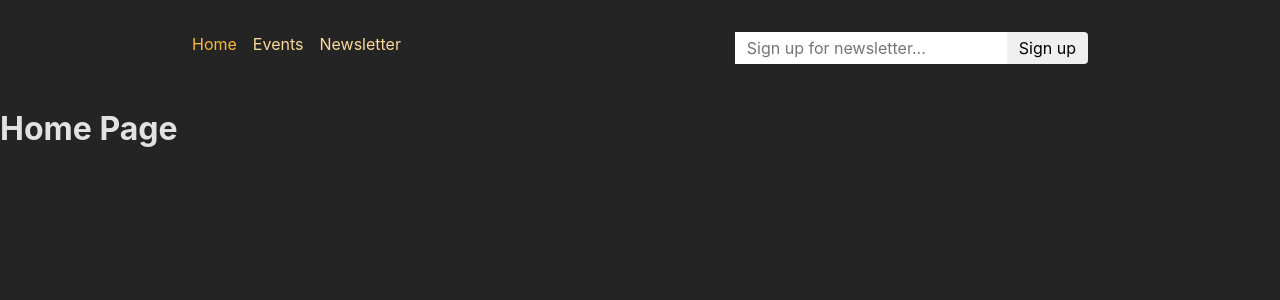
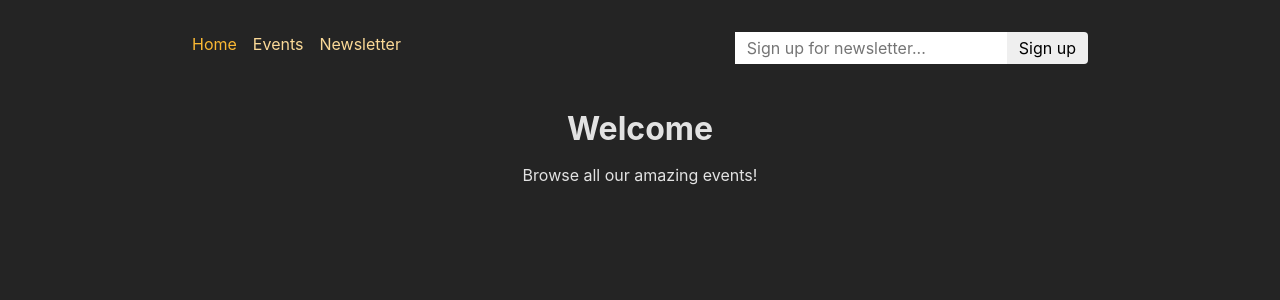
Before and after one commit to JanGolder/SPA, a React (Create React App) app in the folder frontend/: page / in a window 1280 px wide. Shown: the top 300 px of the page. Built offline with nearby package versions, Linux system fonts and the light colour scheme.

Commit message:
add loading functionality using defer, Suspense and Await

```diff
--- a/frontend/src/pages/Events.js
+++ b/frontend/src/pages/Events.js
@@ -1,25 +1,37 @@
 // useLoaderData pobiera dane z loadera (tego najbliższego)
-import { useLoaderData, json } from "react-router-dom";
+// defer to funkcja, dzięki której mozna opóźniać/ustawiać kiedy dany element ma się wyrenderować, może przyspieszyć działanie strony (szczególnie jeśli na stronie używanych jest wiele http requests)
+import { Suspense } from "react";
+import { useLoaderData, json, defer, Await } from "react-router-dom";
 
 import EventsList from "../components/EventsList";
 
 function EventsPage() {
   // odbiera data z najbliższego loadera (może być na poziomie wywołania loadera lub niżej, ale nigdy wyżej), technicznie funkcja w loaderze zwraca promise (async) ale react zwraca już wartość po promise
-  const data = useLoaderData();
+  // const data = useLoaderData();
+
+// wykorzystanie defer (useLoaderData zwraca defer) przy użyciu Await
+
+const {events} = useLoaderData()
+return (
+  // Suspense może być użyty w niektórych sytuacjach aby pokazać błąd w trakcie ładowania data, tutaj umożliwia pokazanie kontentu w trakcie ładowania listy eventów
+  <Suspense fallback={<p style={{textAlign: 'center'}}>Loading...</p>}>
+<Await resolve={events}>
+  {(loadedEvents)=><EventsList events={loadedEvents}/>}
+</Await>
+</Suspense>
+)
 
   // if(data.isError){
   //     return <p>{data.message}</p>
   // }
-
-  const events = data.events;
-
-  return <EventsList events={events} />;
+// bez defer data byłaby wartościami z loadera i renderowała events:
+  // const events = data.events;
+  // return <EventsList events={events} />;
 }
 
 export default EventsPage;
 
-// eksport loadera (pierwotnie w app.js, ale dla lepszej przejrzystości funkcja przeniesiona tutaj i wyeksportowana)
-export async function loader() {
+async function loadEvents(){
     // loadery działają po stronie przeglądarki, nie serwera, można więc korzystać tutaj np z localStorage, nie można natomiast wykorzystywać hooków react (dostępne tylko w komponentach)
     const response = await fetch("http://localhost:8080/events");
 
@@ -41,6 +53,18 @@ export async function loader() {
       //   const res = new Response('any data', {status: 201});
 
       //   może zostać zwrócony każdy typ danych
-    return response;
+      // return response;
+      // z uwagi na użycie defer return musiał zostać zmodyfikowany
+      const resData = await response.json();
+      return resData.events;
     }
 }
+
+
+// eksport loadera (pierwotnie w app.js, ale dla lepszej przejrzystości funkcja przeniesiona tutaj i wyeksportowana)
+export function loader() {
+  // zwracamy defer, (cała zawartość pierwotnego loadera przeniesiona do funkcji loadEvents z uwagi na wykorzystanie defer) defer potrzebuje obiektu, nazwa klucza jest dowolna, przekazujemy funkcję z promisem (musi być promise bo nie byłoby co opóźniać), idea defer jest taka że chcemy załadować komponent i go wyświetlić pomimo tego, że nie ma jeszcze załadowanych przyszłych wartości
+return defer({
+  events: loadEvents()
+})
+}
--- a/frontend/src/pages/Home.js
+++ b/frontend/src/pages/Home.js
@@ -1,7 +1,12 @@
+import PageContent from '../components/PageContent';
+
 const HomePage = ()=>{
 
     return (
-        <h1>Home Page</h1>
+        <PageContent title="Welcome">
+            <p>Browse all our amazing events!</p>
+        </PageContent>
+
     )
 };
 
```
Lines whose indentation alone changed are shown as unchanged.
